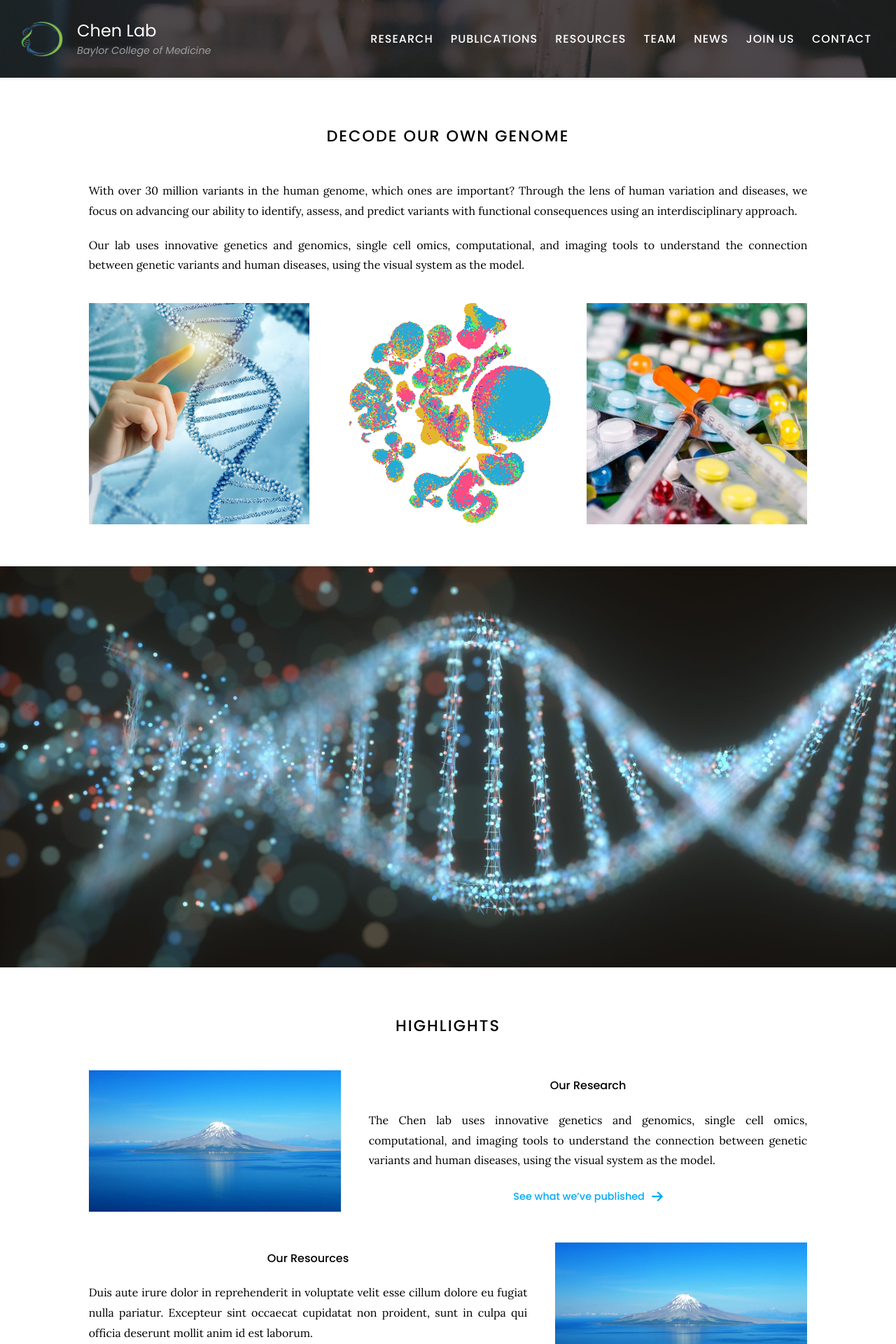
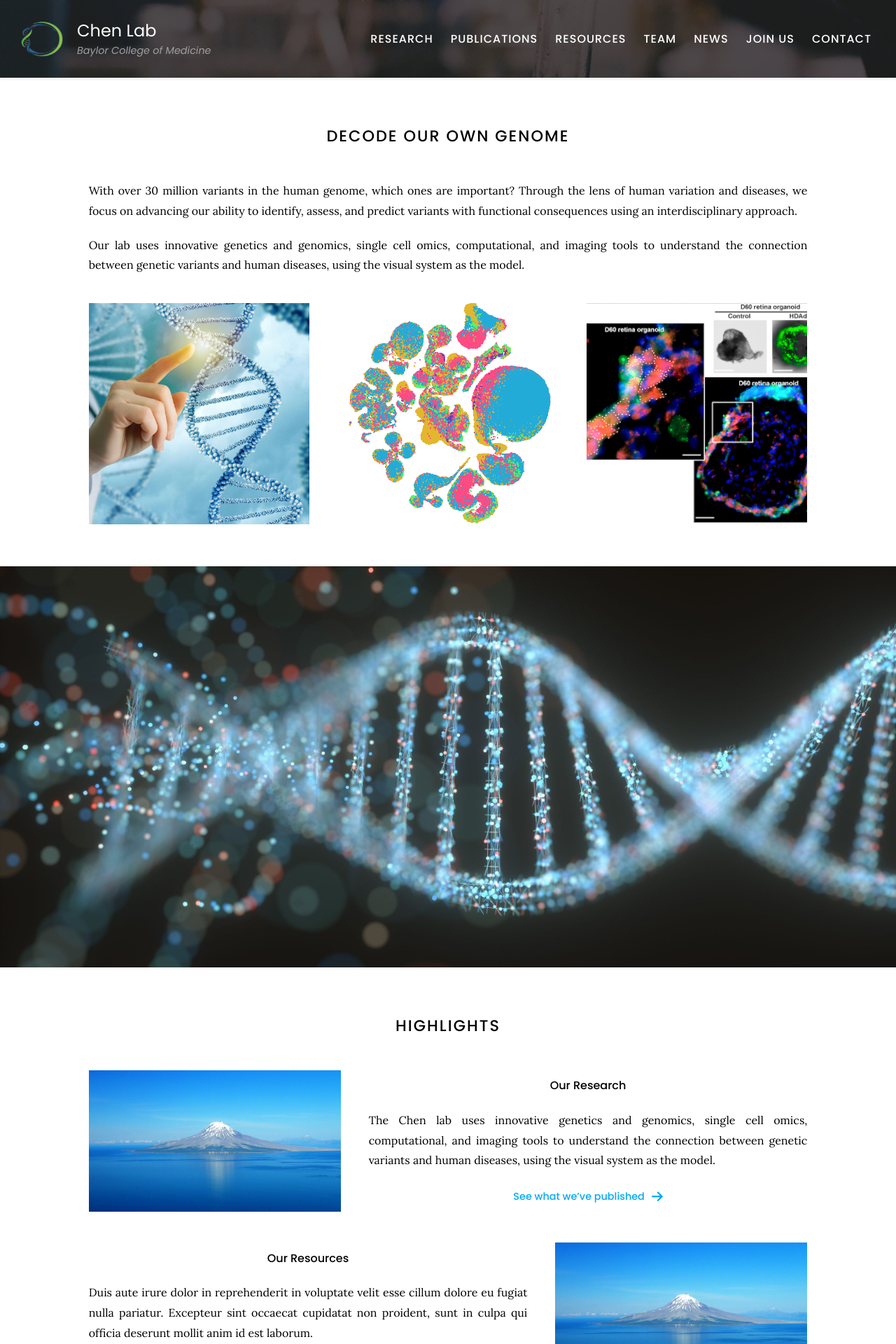
Before and after one commit to wmeng1018/Chen-lab-website, a Jekyll site: the page built from index.md, in a window 1280 px wide. Shown: the top 1920 px of the page at 70% size. Built offline with Jekyll 4.4.1, drawn with Linux system fonts in a browser that asks for light colours.

Commit message:
Update index.md

```diff
--- a/index.md
+++ b/index.md
@@ -21,7 +21,7 @@ Our lab uses innovative genetics and genomics, single cell omics, computational,
   link2="research/#single-cell-omics"
   tooltip2="Single Cell Omics"
 
-  image3="images/therapeutics1.jpeg"
+  image3="images/therap4.png"
   link3="research/#therapeutics"
   tooltip3="Therapeutics"
 
```
